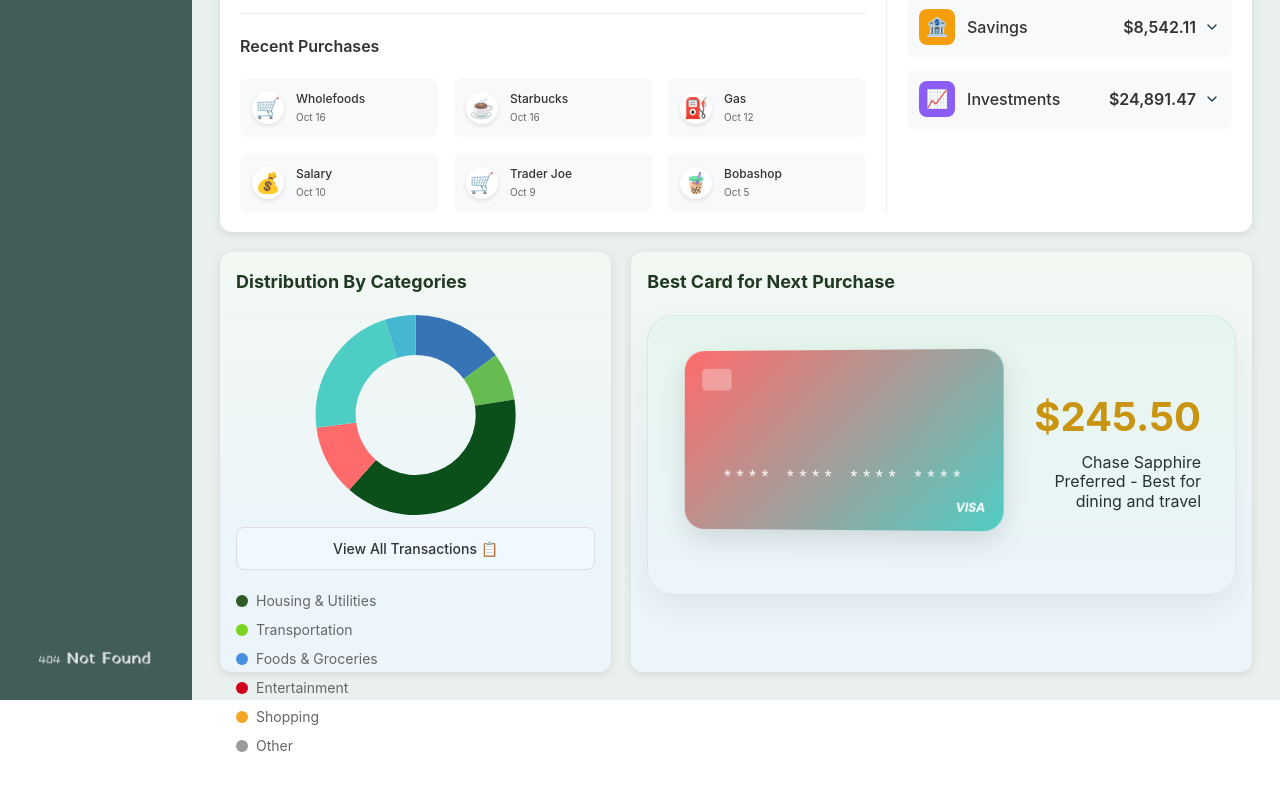
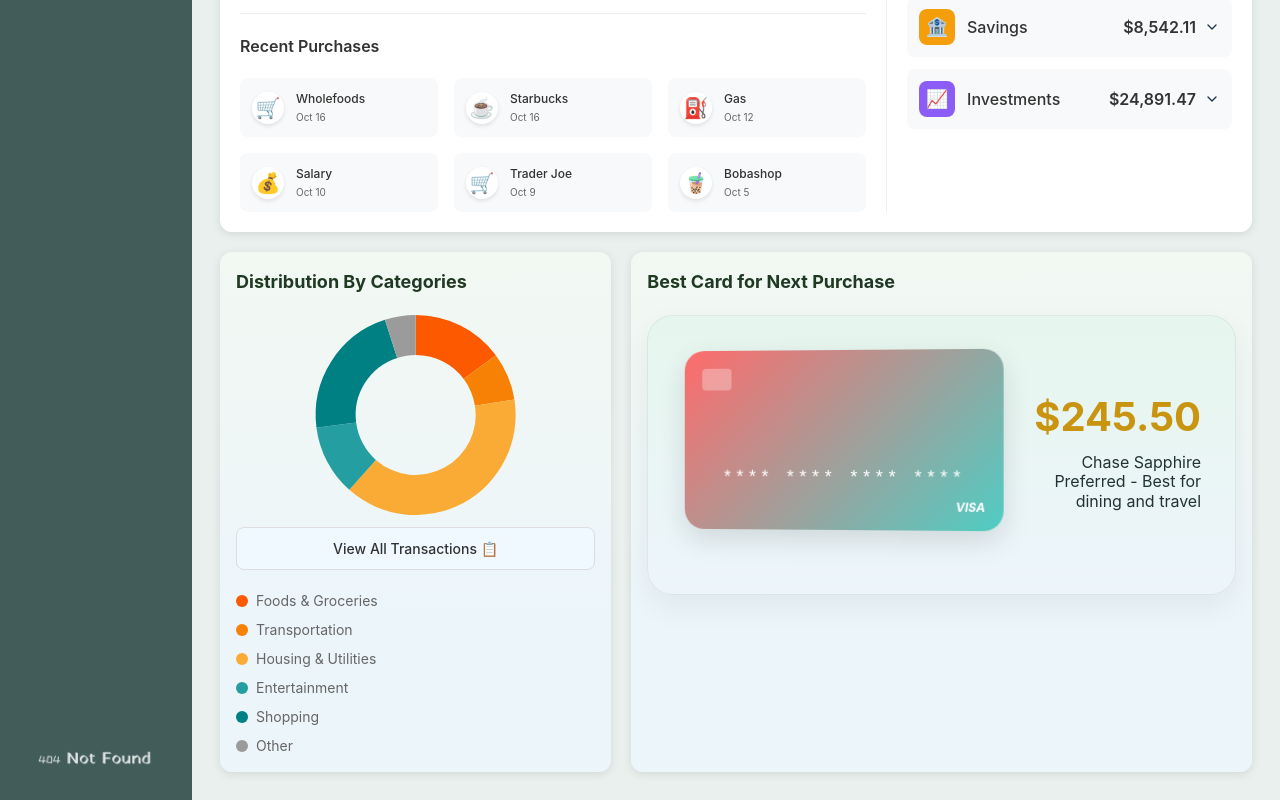
Before and after one commit to ch6rles/spendtracker_cs100, a React (Vite) app: page / in a window 1280 px wide. Shown: the part 483-1283 px from the top of the page. Before the commit the page ends 1239 px from the top, so only its background shows below. Built offline with nearby package versions, Linux system fonts and the light colour scheme; no server answers.

Commit message:
change in distribution by categories

```diff
--- a/src/components/Dashboard.css
+++ b/src/components/Dashboard.css
@@ -293,7 +293,7 @@
   background: linear-gradient(180deg, #f2f8f2 0%, #ecf5fa 70%);
   border-radius: 12px;
   padding: 16px;
-  min-height: 420px;
+  min-height: 520px;
   box-sizing: border-box;
   display: flex;
   flex-direction: column;
--- a/src/components/Dashboard.tsx
+++ b/src/components/Dashboard.tsx
@@ -117,7 +117,7 @@
     const data = labels.map(label => breakdown[label as keyof typeof breakdown])
 
     // Use different colors for different categories
-    const colors = ['#3674B5', '#66BB51', '#0B4F1A', '#FF6B6B', '#4ECDC4', '#45B7D1', '#96CEB4', '#FECA57']
+    const colors = ['#fd5901', '#f78104', '#faab36', '#249ea0', '#008083', '#9B9B9B', '#96CEB4', '#FECA57']
 
     return {
       labels: labels.length > 0 ? labels : ['No Data'],
@@ -346,23 +346,23 @@
               </button>
               <div className="category-labels">
                 <div className="category-item">
-                  <div className="color-dot" style={{ backgroundColor: '#2D5A27' }}></div>
+                  <div className="color-dot" style={{ backgroundColor: '#fd5901' }}></div>
+                  <span>Foods & Groceries</span>
+                </div>
+                <div className="category-item">
+                  <div className="color-dot" style={{ backgroundColor: '#f78104' }}></div>
+                  <span>Transportation</span>
+                </div>
+                <div className="category-item">
+                  <div className="color-dot" style={{ backgroundColor: '#faab36' }}></div>
                   <span>Housing & Utilities</span>
                 </div>
                 <div className="category-item">
-                  <div className="color-dot" style={{ backgroundColor: '#7ED321' }}></div>
-                  <span>Transportation</span>
-                </div>
-                <div className="category-item">
-                  <div className="color-dot" style={{ backgroundColor: '#4A90E2' }}></div>
-                  <span>Foods & Groceries</span>
-                </div>
-                <div className="category-item">
-                  <div className="color-dot" style={{ backgroundColor: '#D0021B' }}></div>
+                  <div className="color-dot" style={{ backgroundColor: '#249ea0' }}></div>
                   <span>Entertainment</span>
                 </div>
                 <div className="category-item">
-                  <div className="color-dot" style={{ backgroundColor: '#F5A623' }}></div>
+                  <div className="color-dot" style={{ backgroundColor: '#008083' }}></div>
                   <span>Shopping</span>
                 </div>
                 <div className="category-item">
```
